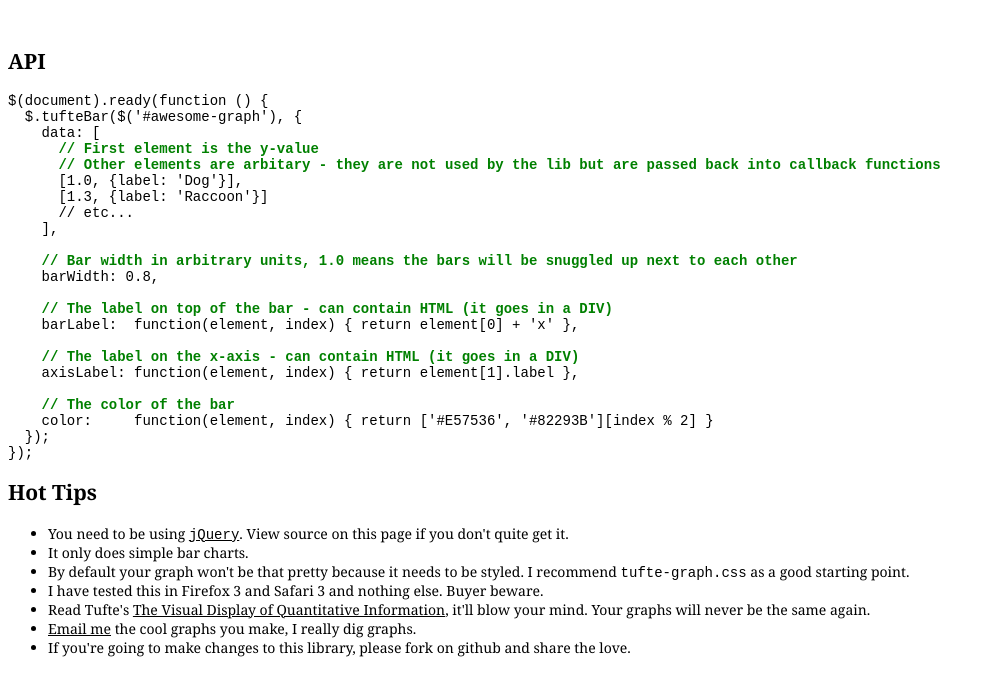
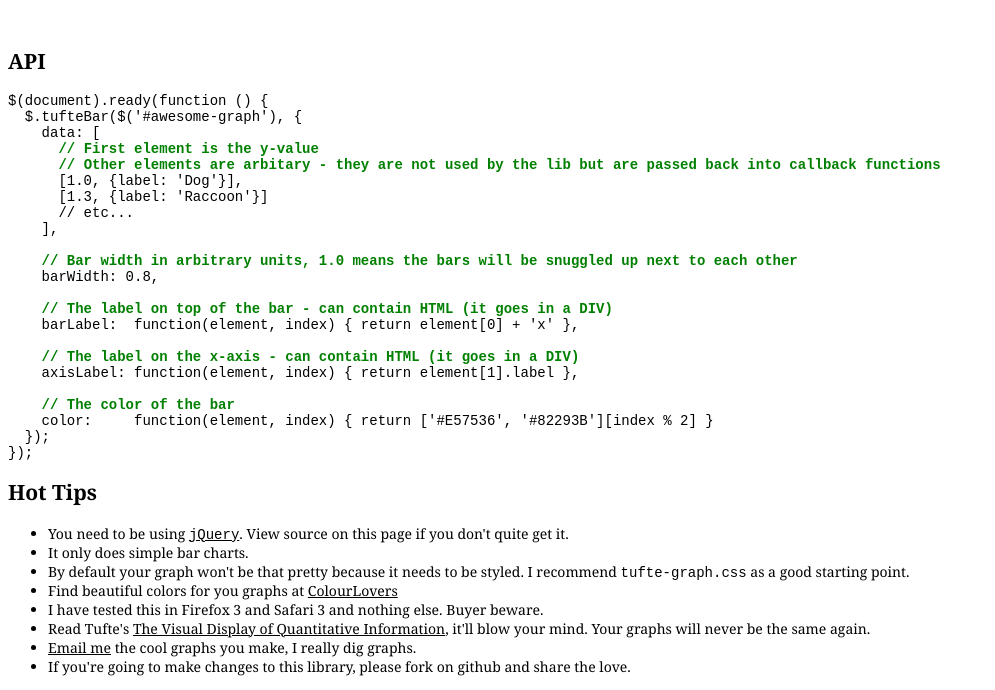
Before and after one commit to xaviershay/tufte-graph, a plain HTML site: page index.html in a window 1280 px wide. Shown: the part 473-1163 px from the top of the page, without its empty margins (0-995 px from the left). Drawn offline with nearby package versions, Linux system fonts and the light colour scheme.

Commit message:
Anything I make that you think looks good I probably ripped the color sceme off colourlovers.com. Design resources for artards (I just made that word up).

```diff
--- a/index.html
+++ b/index.html
@@ -79,6 +79,7 @@
     <li>You need to be using <code><a href="http://jquery.com">jQuery</a></code>. View source on this page if you don't quite get it.</li>
     <li>It only does simple bar charts.</li>
     <li>By default your graph won't be that pretty because it needs to be styled. I recommend <code>tufte-graph.css</code> as a good starting point.</li>
+    <li>Find beautiful colors for you graphs at <a href="http://www.colourlovers.com/">ColourLovers</a></li>
     <li>I have tested this in Firefox 3 and Safari 3 and nothing else. Buyer beware.</li>
     <li>Read Tufte's <a href="http://books.google.com.au/books?id=JNoBAAAACAAJ">The Visual Display of Quantitative Information</a>, it'll blow your mind. Your graphs will never be the same again.</li>
     <li><a href="mailto:contact@rhnh.net">Email me</a> the cool graphs you make, I really dig graphs.</li>
```
